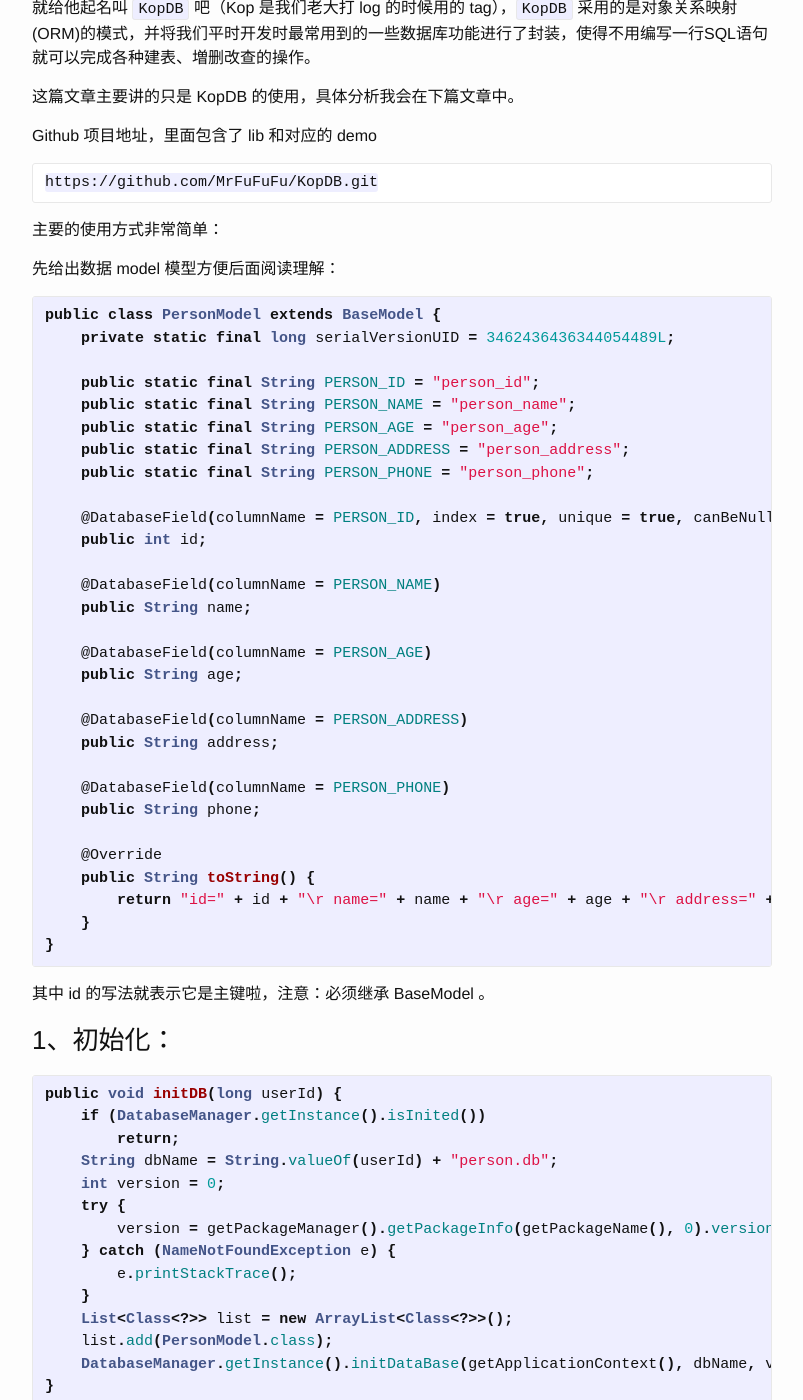
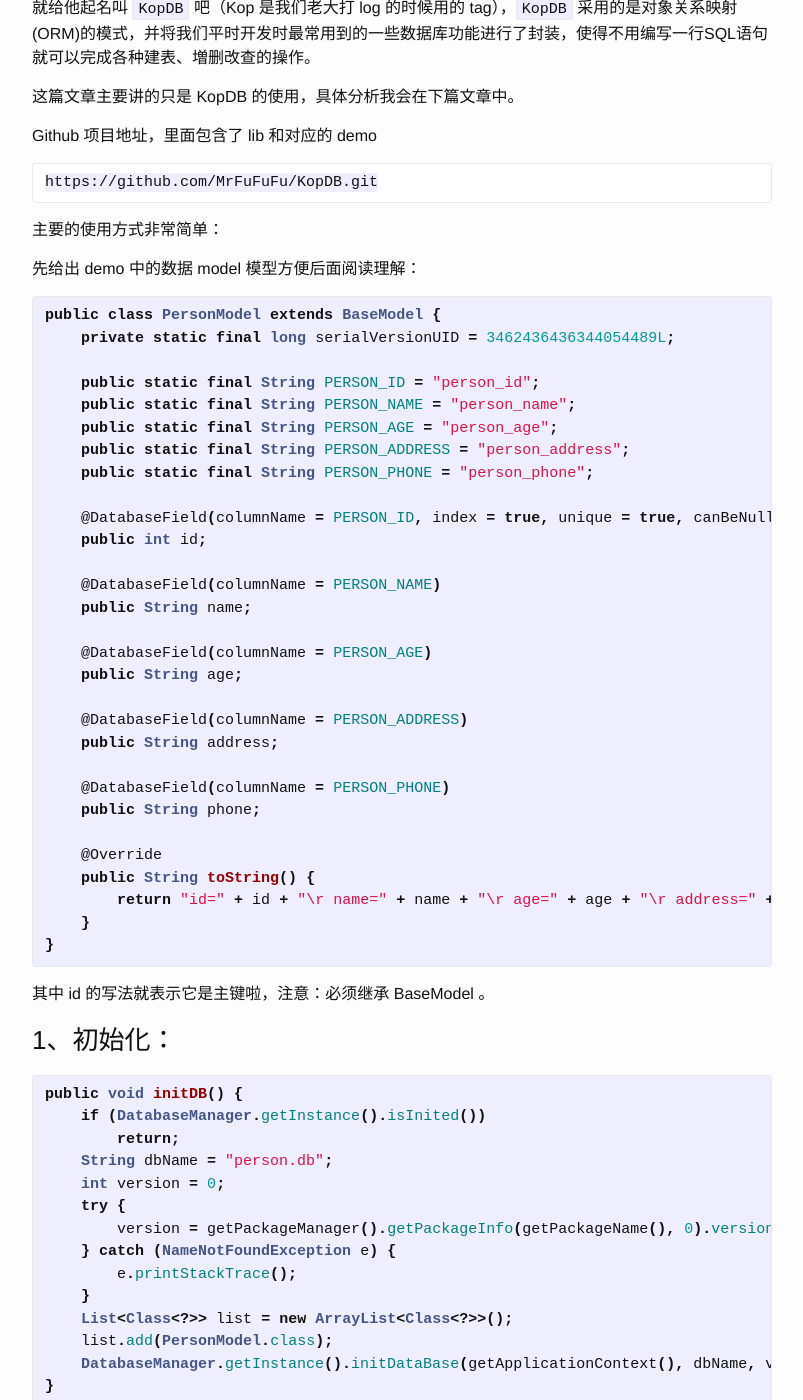
Before and after one commit to MrFuFuFu/mrfufufu.github.io, a Jekyll site: the page built from _posts/2015-05-23-KopDB.markdown, in a window 1280 px wide and 1400 px high, scrolled down 393 px. Shown: the whole window, without its empty margins (238-1041 px from the left). Built offline with Jekyll 4.4.1, drawn with Linux system fonts in a browser that asks for light colours; some of the changed text lies outside the part shown.

Commit message:
优化内容

```diff
--- a/_posts/2015-05-23-KopDB.markdown
+++ b/_posts/2015-05-23-KopDB.markdown
@@ -18,7 +18,7 @@
 
 主要的使用方式非常简单：
 
-先给出数据 model 模型方便后面阅读理解：
+先给出 demo 中的数据 model 模型方便后面阅读理解：
 
 {% highlight java %}
 public class PersonModel extends BaseModel {
@@ -57,10 +57,10 @@
 ###1、初始化：
 
 {% highlight java %}
-public void initDB(long userId) {
+public void initDB() {
     if (DatabaseManager.getInstance().isInited())
         return;
-    String dbName = String.valueOf(userId) + "person.db";
+    String dbName = "person.db";
     int version = 0;
     try {
         version = getPackageManager().getPackageInfo(getPackageName(), 0).versionCode;
@@ -208,3 +208,9 @@
 怎么样，是不是非常简单呢，我们不需要考虑如何实现 SQLiteOpenHelper 也不需要考虑那些复杂的 SQL 情况。
 
 这篇博客主要讲述的是如何使用 `KopDB` 框架，下一篇博客，我会对这个框架的实现进行具体的分析，以加深印象，方便以后的扩展和学习。
+
+本篇文章对 SQLite 的讲解不是非常的细致，有关 SQLite 的详细说明可以参照这两篇博文，非常非常详细：
+
+[郭霖: Android数据库高手秘籍](http://blog.csdn.net/column/details/android-database-pro.html)
+
+[scott: Android中SQLite应用详解](http://blog.csdn.net/liuhe688/article/details/6715983)
```
